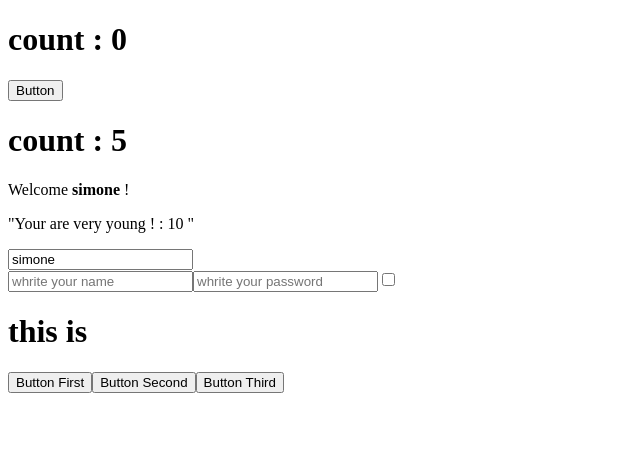
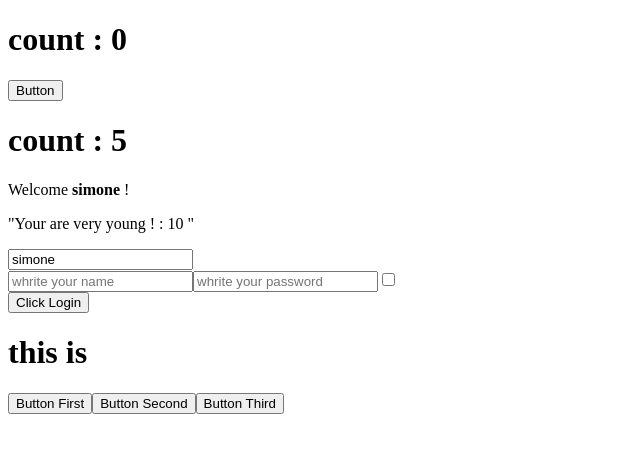
Before and after one commit to Simonedamb/React-exercises, a React (Create React App) app: page / in a window 1280 px wide. Shown: the top 452 px of the page, without its empty margins (0-640 px from the left). Built offline with nearby package versions, Linux system fonts and the light colour scheme.

Commit message:
forms-03

```diff
--- a/src/Login.js
+++ b/src/Login.js
@@ -14,6 +14,14 @@ export class Login extends React.Component {
     const value = event.target.value;
     this.setState({
       [name]: type === "checkbox" ? checked : value,
+    });
+  };
+
+  handleClick = () => {
+    this.setState({
+      username: "simone",
+      password: "ciao123",
+      remember: true,
     });
   };
 
@@ -40,6 +48,9 @@ export class Login extends React.Component {
           type="checkbox"
           checked={this.state.remember}
         ></input>
+        <div>
+          <button onClick={this.handleClick}>Click Login</button>
+        </div>
       </div>
     );
   }
```
